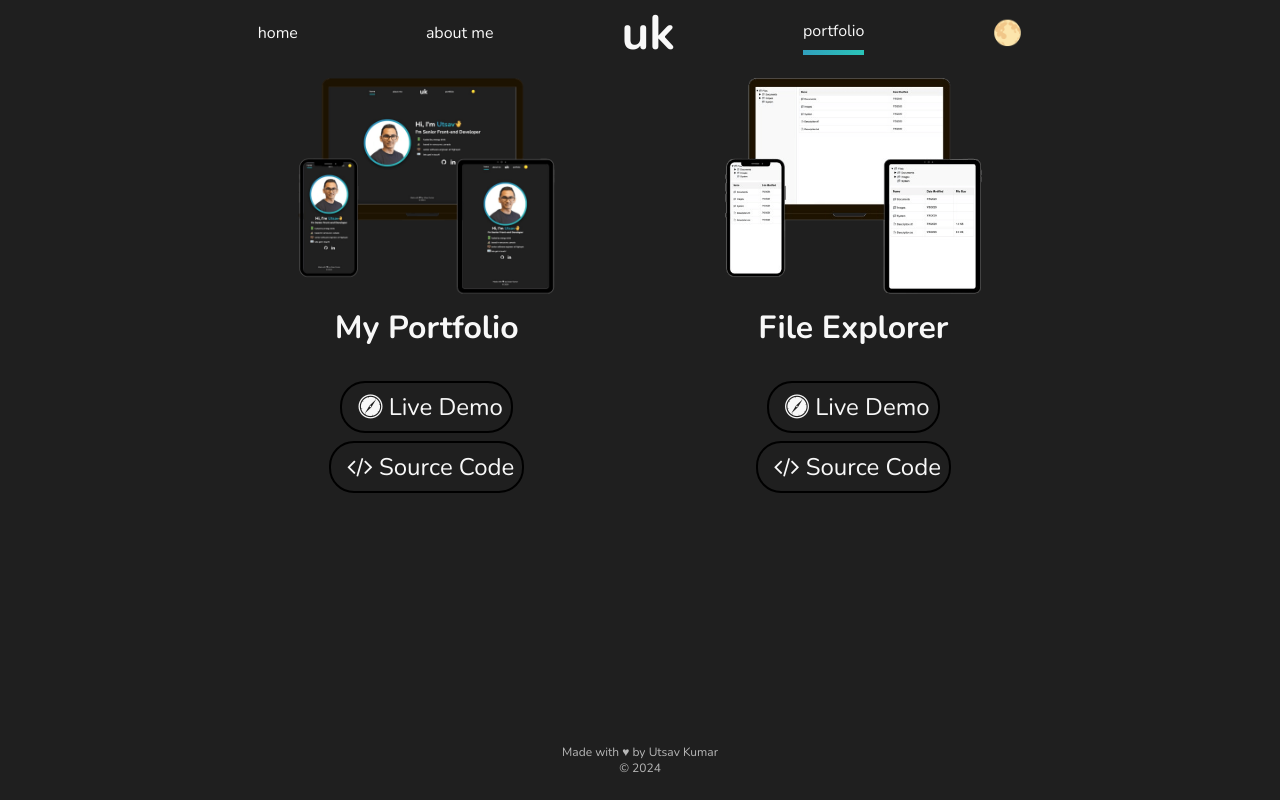
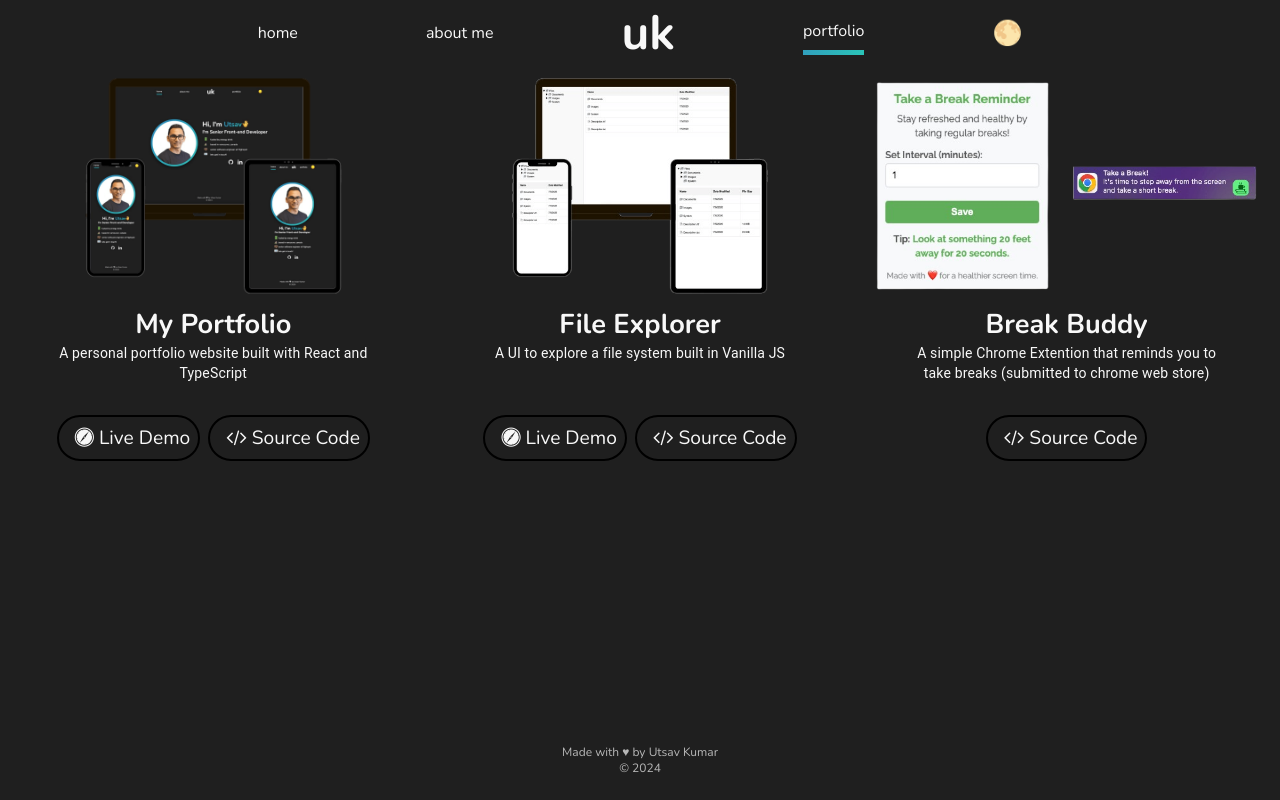
Before and after one commit to utsavk1993/utsavkumar.com, a React (Create React App) app: page /portfolio in a window 1280 px wide. Built offline with nearby package versions, Linux system fonts and the light colour scheme.

Commit message:
Added a new portfolio item called break buddy

```diff
--- a/package.json
+++ b/package.json
@@ -39,11 +39,7 @@
     "extends": "react-app"
   },
   "browserslist": {
-    "production": [
-      ">0.2%",
-      "not dead",
-      "not op_mini all"
-    ],
+    "production": [">0.2%", "not dead", "not op_mini all"],
     "development": [
       "last 1 chrome version",
       "last 1 firefox version",
--- a/src/components/portfolio/Portfolio.js
+++ b/src/components/portfolio/Portfolio.js
@@ -14,6 +14,7 @@ export default function Portfolio({ innerRef }) {
               live={project.live}
               source={project.source}
               title={project.title}
+              description={project.description}
             />
           </Grid>
         ))}
--- a/src/components/portfolio/PortfolioBlock.js
+++ b/src/components/portfolio/PortfolioBlock.js
@@ -1,9 +1,9 @@
 import React from 'react';
 import IconLink from './IconLink';
-import { Box } from '@mui/material';
+import { Box, Typography } from '@mui/material';
 
 function PortfolioBlock(props) {
-  const { image, live, source, title } = props;
+  const { image, live, source, title, description } = props;
   return (
     <Box
       display={'flex'}
@@ -12,19 +12,27 @@ function PortfolioBlock(props) {
       alignItems={'center'}
     >
       <Box component={'img'} src={image} alt={'mockup'} />
-      <h1 style={{ fontSize: '2rem' }}>{title}</h1>
+      <h1 style={{ fontSize: '1.7rem' }}>{title}</h1>
+      <Typography
+        component="p"
+        variant="body2"
+        style={{ textAlign: 'center', maxWidth: '325px', minHeight: '40px' }}
+      >
+        {description}
+      </Typography>
       <Box
         className={'portfolio'}
         display={'flex'}
-        flexDirection={'column'}
         gap={'0.5rem'}
         alignItems={'center'}
-        fontSize={'1.5rem'}
+        fontSize={'1.2rem'}
         py={'2rem'}
       >
-        <Box p={1} border={'2px solid black'} borderRadius={'25px'}>
-          <IconLink link={live} title={'Live Demo'} icon={'fa fa-safari'} />
-        </Box>
+        {live && (
+          <Box p={1} border={'2px solid black'} borderRadius={'25px'}>
+            <IconLink link={live} title={'Live Demo'} icon={'fa fa-safari'} />
+          </Box>
+        )}
         <Box p={1} border={'2px solid black'} borderRadius={'25px'}>
           <IconLink link={source} title={'Source Code'} icon={'fa fa-code'} />
         </Box>
--- a/src/info/Info.js
+++ b/src/info/Info.js
@@ -106,12 +106,23 @@ export const info = {
       live: 'https://utsavkumar.com',
       source: 'https://github.com/utsavk1993/utsavkumar.com/',
       image: '/img/portfolio.png',
+      description:
+        'A personal portfolio website built with React and TypeScript',
     },
     {
       title: 'File Explorer',
       live: 'https://file-explorer-gamma-rose.vercel.app/',
       source: 'https://github.com/utsavk1993/file-explorer',
       image: '/img/file_explorer.png',
+      description: 'A UI to explore a file system built in Vanilla JS',
+    },
+    {
+      title: 'Break Buddy',
+      // live: 'https://file-explorer-gamma-rose.vercel.app/',
+      source: 'https://github.com/utsavk1993/break-buddy',
+      image: '/img/break_buddy.png',
+      description:
+        'A simple Chrome Extention that reminds you to take breaks (submitted to chrome web store)',
     },
   ],
 };
```
Also changed, not shown: src/components/about/About.js (+7 -9 lines), public/img/break_buddy.png (added).
